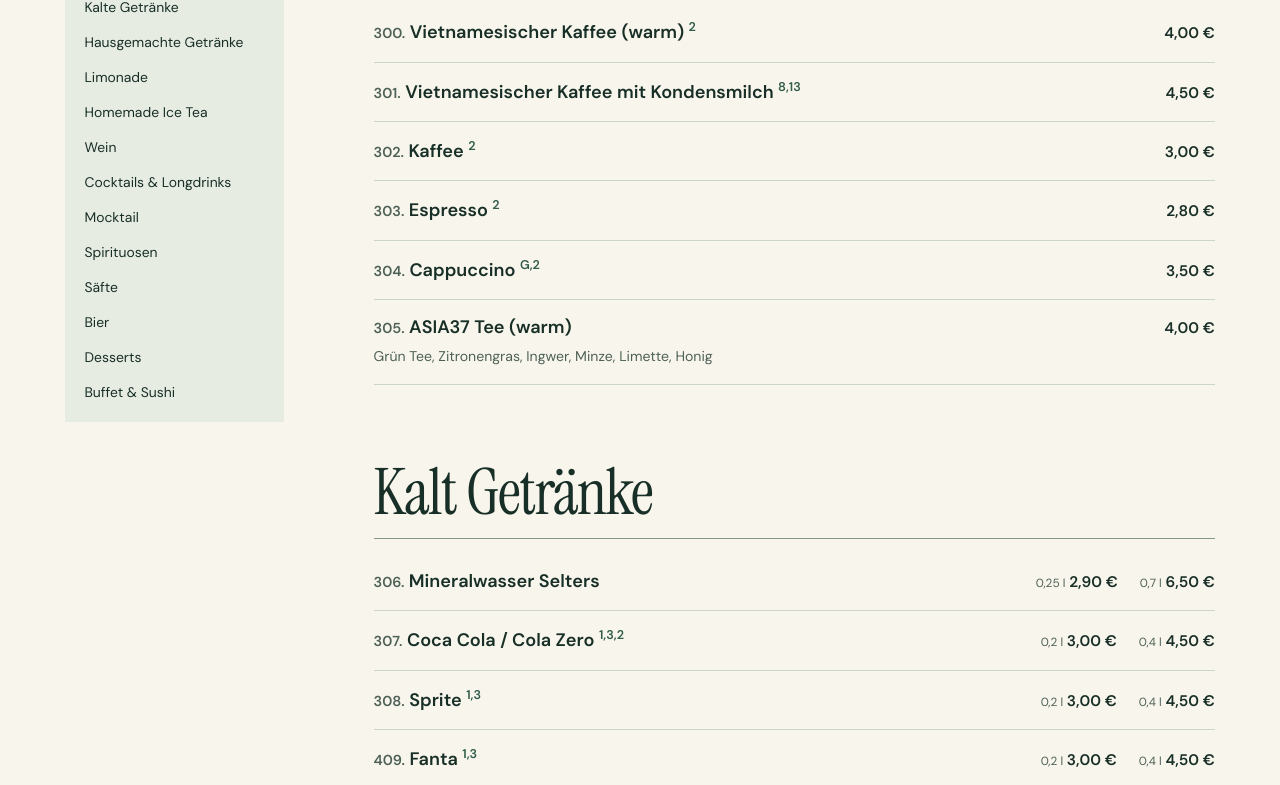
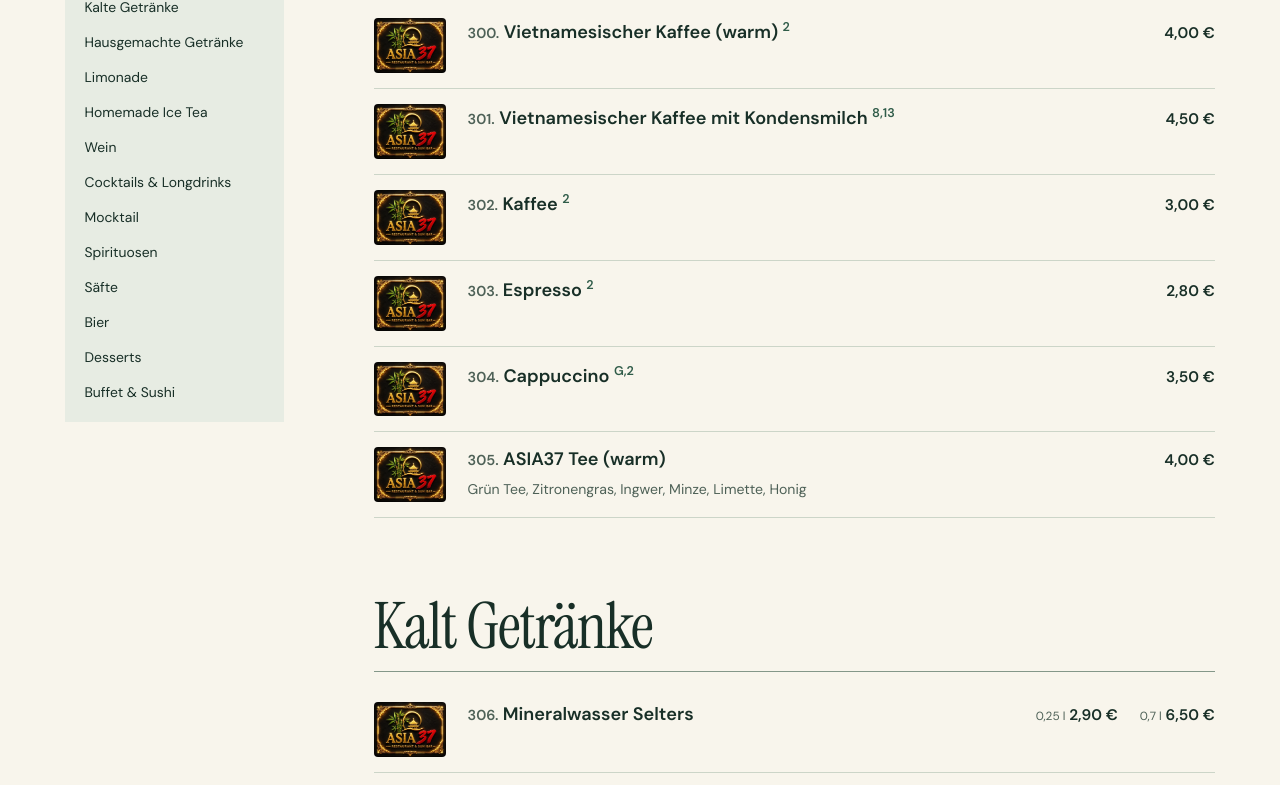
Before and after one commit to HoangCaster-Website/Asia-37, a plain HTML site: page menu.html in a window 1280 px wide. Shown: the part 596-1381 px from the top of the page. Drawn offline with Linux system fonts and the light colour scheme.

Commit message:
Show the Asia37 logo for menu items without photos

```diff
--- a/assets/site.css
+++ b/assets/site.css
@@ -455,12 +455,20 @@ address { font-style: normal; }
 .menu-section h2 sup { padding-left: 4px; font-size: 0.34em; color: var(--accent); }
 .menu-item {
   display: grid;
-  grid-template-columns: minmax(0, 1fr) auto;
+  grid-template-columns: clamp(46px, 8vw, 72px) minmax(0, 1fr) auto;
   align-items: baseline;
   gap: 4px 22px;
   padding-block: 15px;
   border-bottom: 1px solid var(--line);
 }
+.menu-item:not(.menu-item--illustrated)::before {
+  content: "";
+  align-self: center;
+  aspect-ratio: 540 / 411;
+  border-radius: 4px;
+  background: url("asia37-logo.webp") center / cover no-repeat;
+}
+.menu-item > div:first-child { overflow-wrap: anywhere; }
 .menu-item--illustrated {
   grid-template-areas: "photo item price";
   grid-template-columns: clamp(110px, 15vw, 175px) minmax(0, 1fr) auto;
@@ -592,6 +600,7 @@ address { font-style: normal; }
   .visit-heading { grid-column: auto; }
   .visit-hours { padding-block-start: 18px; border-top: 1px solid var(--night-line); }
   .menu-item { column-gap: 9px; }
+  .price-note { display: block; white-space: normal; }
   .menu-item--illustrated {
     grid-template-areas: "item price" "photo photo";
     grid-template-columns: minmax(0, 1fr) auto;
```
